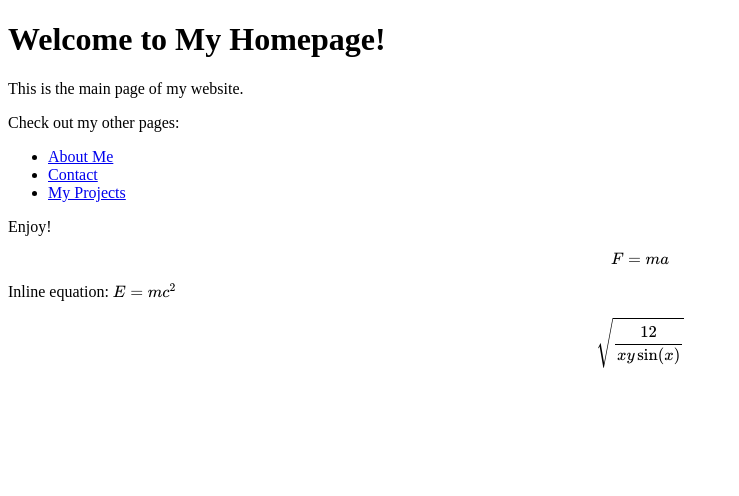
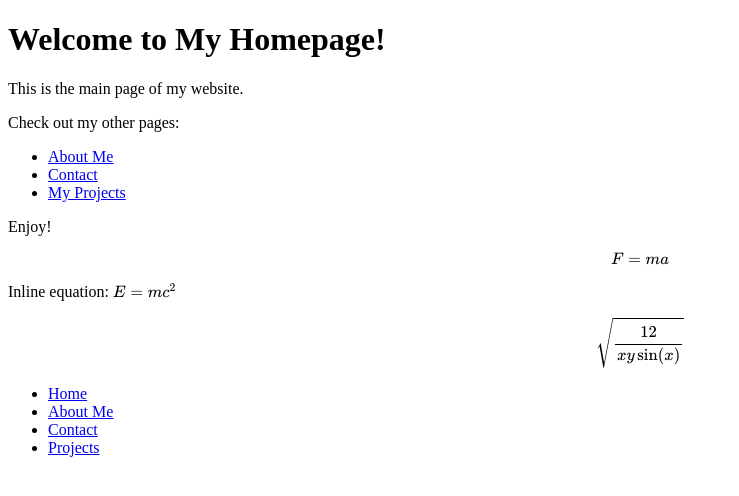
Before and after one commit to hl-ren/hl-ren.github.io, a Jekyll site: the page built from index.md, in a window 1280 px wide. Shown: the top 496 px of the page, without its empty margins (0-739 px from the left). Built offline with Jekyll 4.4.1, drawn with Linux system fonts in a browser that asks for light colours.

Commit message:
Update default.html

```diff
--- a/_layouts/default.html
+++ b/_layouts/default.html
@@ -15,5 +15,16 @@
     <div class="content">
         {{ content }}
     </div>
+
+
+    <nav>
+    <ul>
+        <li><a href="/index.md">Home</a></li>
+        <li><a href="/about.md">About Me</a></li>
+        <li><a href="/contact.md">Contact</a></li>
+        <li><a href="/projects.md">Projects</a></li>
+    </ul>
+</nav>
+
 </body>
 </html>
```
